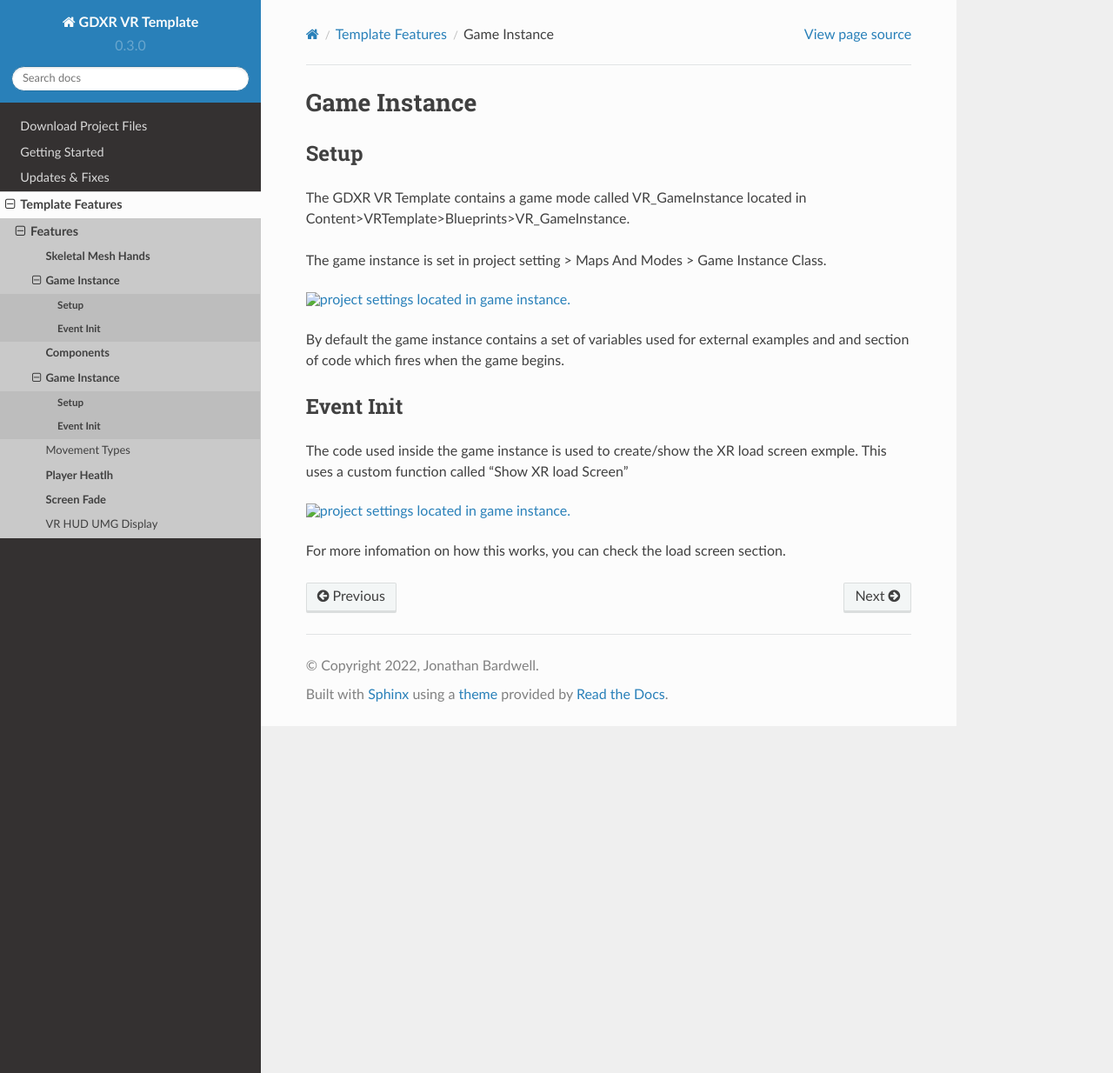
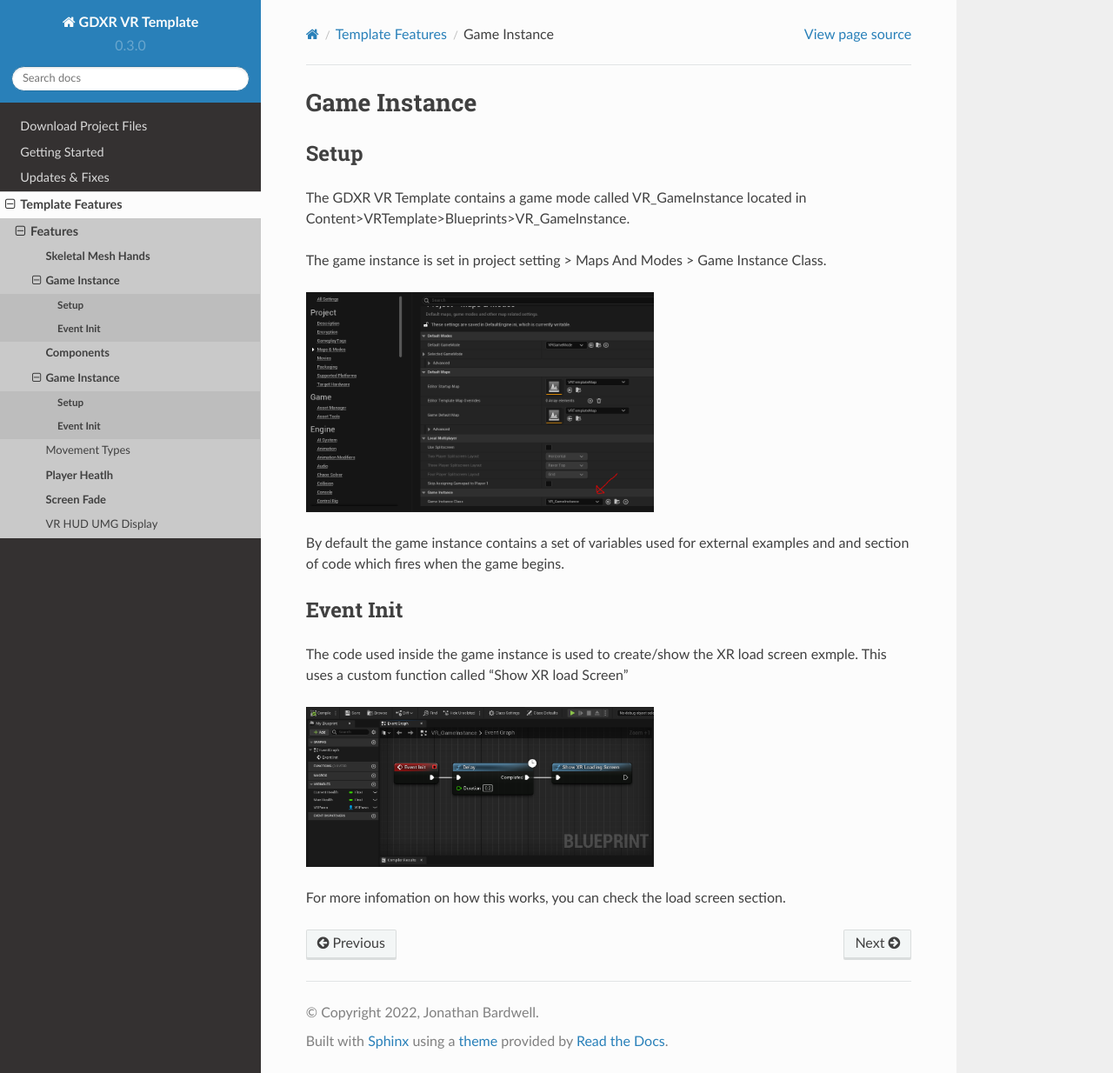
Before and after one commit to jonathan9232/GDXR-VR-Template-Documentation, a Sphinx documentation site: the page built from docs/source/GameInstance.rst, in a window 1280 px wide and 1234 px high. Shown: the whole window at 87% size. Built offline with Sphinx 7.4.7 and the Read the Docs theme 2.0.0, drawn with Linux system fonts in a browser that asks for light colours.

Commit message:
Update GameInstance.rst

```diff
--- a/docs/source/GameInstance.rst
+++ b/docs/source/GameInstance.rst
@@ -8,7 +8,7 @@
 
 The game instance is set in project setting > Maps And Modes > Game Instance Class.
 
-.. image:: images/gameinstance/projectgameinstance.PNG
+.. image:: https://github.com/jonathan9232/GDXR-VR-Template-Documentation/blob/main/images/gameinstance/projectgameinstance.PNG
   :width: 400
   :alt: project settings located in game instance.
 
@@ -19,7 +19,7 @@
 
 The code used inside the game instance is used to create/show the XR load screen exmple. This uses a custom function called "Show XR load Screen"
 
-.. image:: images/gameinstance/gameinstanceloadscreen.PNG
+.. image:: https://github.com/jonathan9232/GDXR-VR-Template-Documentation/blob/main/images/gameinstance/gameinstanceloadscreen.PNG
   :width: 400
   :alt: project settings located in game instance.
 
```
